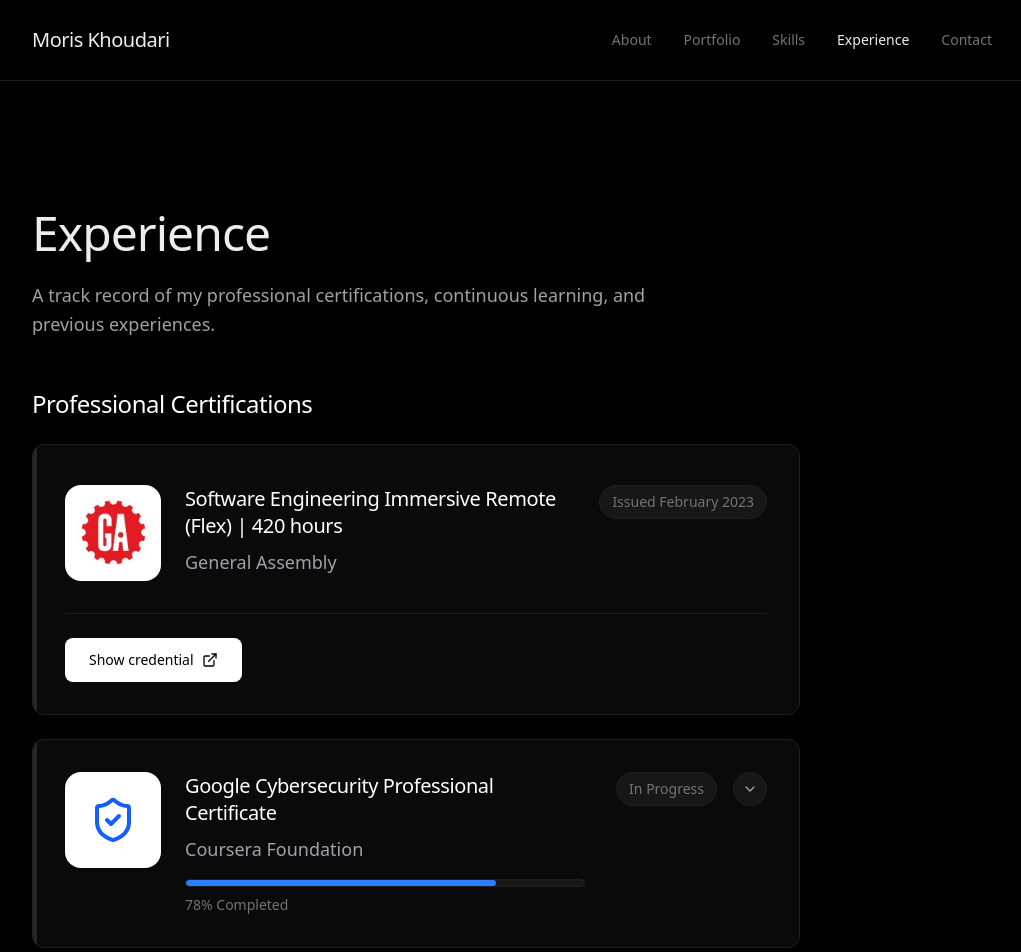
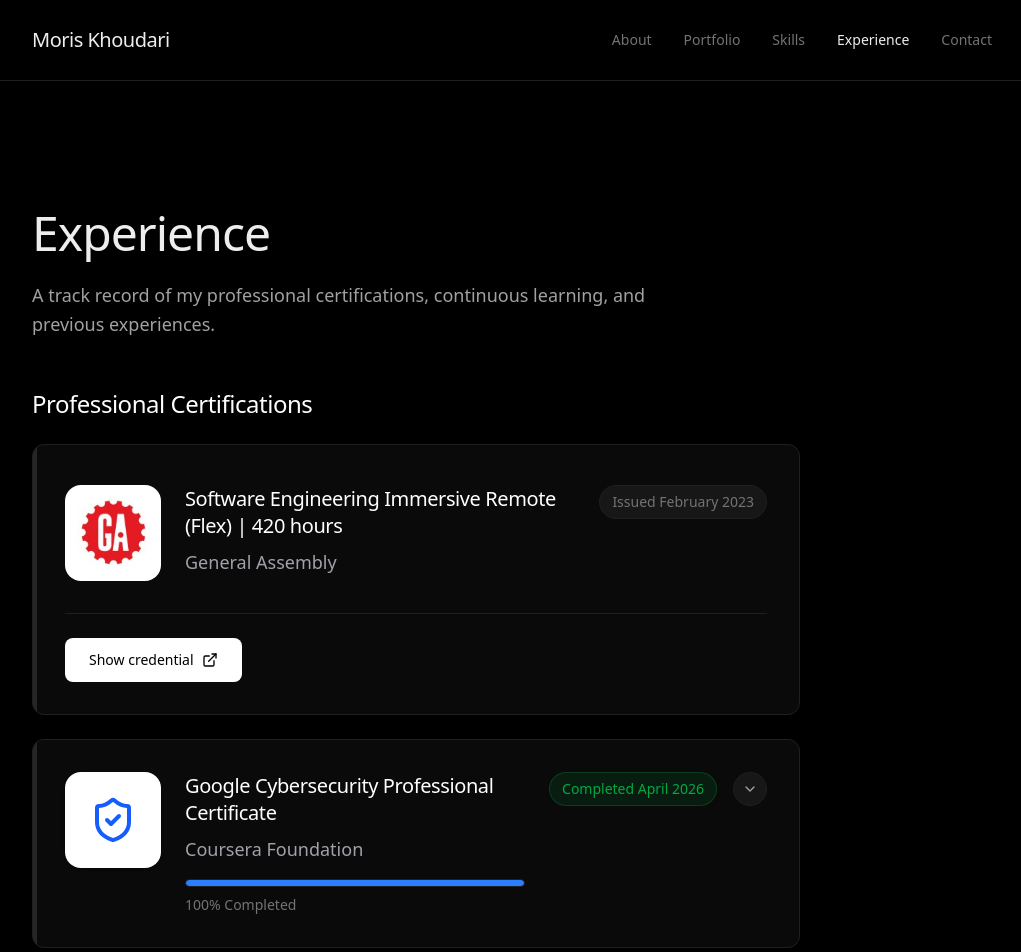
Before and after one commit to moris96/portfolio_site, a Next.js app: page /experience in a window 1280 px wide. Shown: the top 952 px of the page, without its empty margins (128-1149 px from the left). Built offline with nearby package versions, Linux system fonts and the light colour scheme.

Commit message:
google course done

```diff
--- a/src/components/GoogleCertCard.tsx
+++ b/src/components/GoogleCertCard.tsx
@@ -29,18 +29,18 @@ export default function GoogleCertCard() {
             <div className="w-full bg-neutral-900 rounded-full h-2 mb-2 border border-[#1F1F1F] overflow-hidden">
               <motion.div
                 initial={{ width: 0 }}
-                animate={{ width: '78%' }}
+                animate={{ width: '100%' }}
                 transition={{ duration: 1, delay: 0.2 }}
                 className="bg-blue-500 h-full rounded-full"
               />
             </div>
-            <p className="text-sm text-neutral-500 font-medium">78% Completed</p>
+            <p className="text-sm text-neutral-500 font-medium">100% Completed</p>
           </div>
         </div>
 
         <div className="flex items-center gap-4 self-start mt-2 md:mt-0">
-          <div className="text-sm font-medium text-neutral-500 bg-neutral-900 px-3 py-1.5 rounded-full whitespace-nowrap border border-[#1F1F1F]">
-            In Progress
+          <div className="text-sm font-medium text-green-500/80 bg-green-500/10 px-3 py-1.5 rounded-full whitespace-nowrap border border-green-500/20">
+            Completed April 2026
           </div>
           <motion.div
             animate={{ rotate: isExpanded ? 180 : 0 }}
@@ -107,6 +107,12 @@ export default function GoogleCertCard() {
                     issued: 'Apr 2026',
                     credentialId: 'AFT4MVVNAB2Y',
                     credentialLink: 'https://www.coursera.org/account/accomplishments/verify/AFT4MVVNAB2Y'
+                  },
+                  {
+                    title: 'Put It to Work: Prepare for Cybersecurity Jobs',
+                    issued: 'Apr 2026',
+                    credentialId: '5DPSE0RM5TYO',
+                    credentialLink: 'https://www.coursera.org/account/accomplishments/verify/5DPSE0RM5TYO'
                   }
                 ].map((mod, index) => (
                   <motion.div
```
